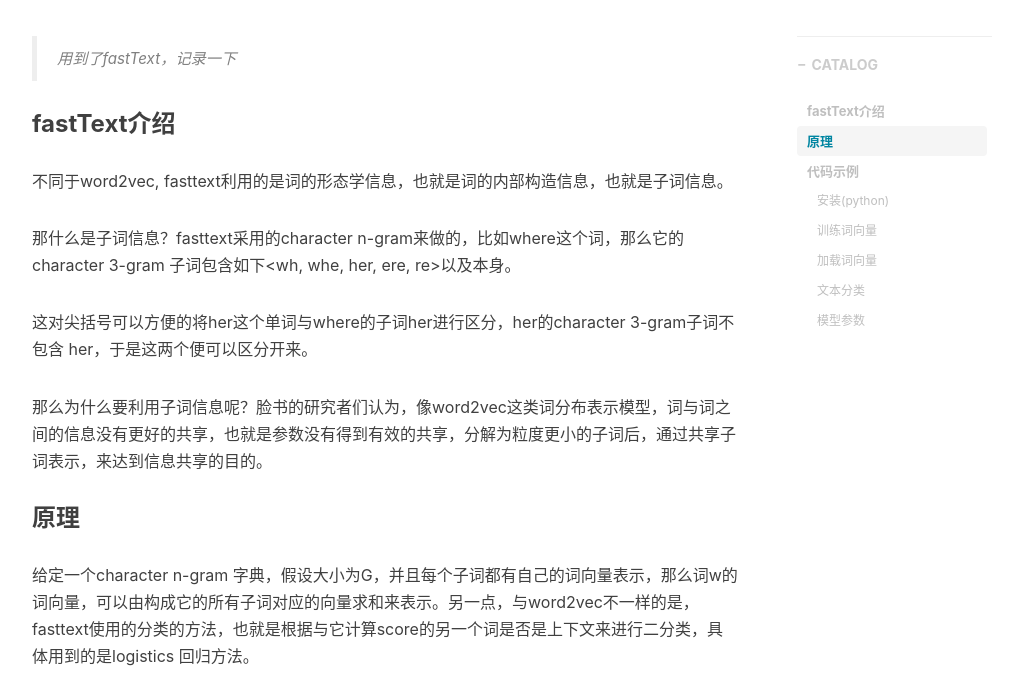
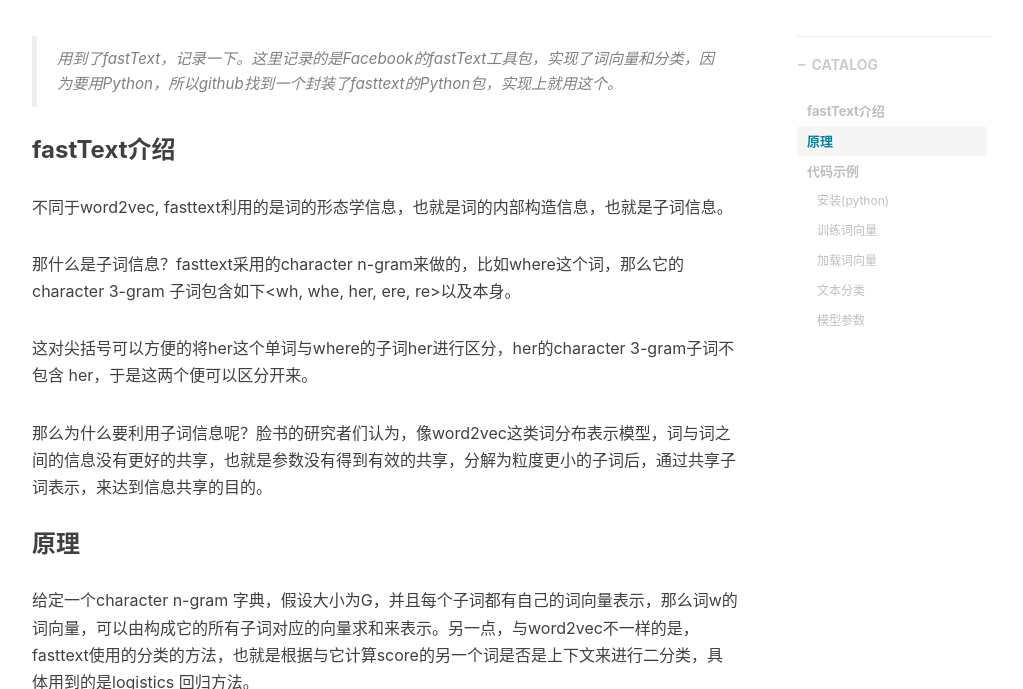
Before and after one commit to msg901216/msg901216.github.io, a Jekyll site: the page built from _posts/2018-10-11-fasttext.md, in a window 1280 px wide and 900 px high, scrolled down 316 px, cut to the strip 211-900 px from the top of the window. Shown: the whole strip, without its empty margins (233-1256 px from the left). Built offline with Jekyll 4.4.1, drawn with Linux system fonts in a browser that asks for light colours; nearby versions of some CDN libraries; comment, search, counter and statistics services are not loaded.

Commit message:
Update 2018-10-11-fasttext.md

```diff
--- a/_posts/2018-10-11-fasttext.md
+++ b/_posts/2018-10-11-fasttext.md
@@ -16,7 +16,7 @@
     - 转载
 ---
 
-> 用到了fastText，记录一下
+> 用到了fastText，记录一下。这里记录的是Facebook的fastText工具包，实现了词向量和分类，因为要用Python，所以github找到一个封装了fasttext的Python包，实现上就用这个。
 
 ### fastText介绍
 
```
